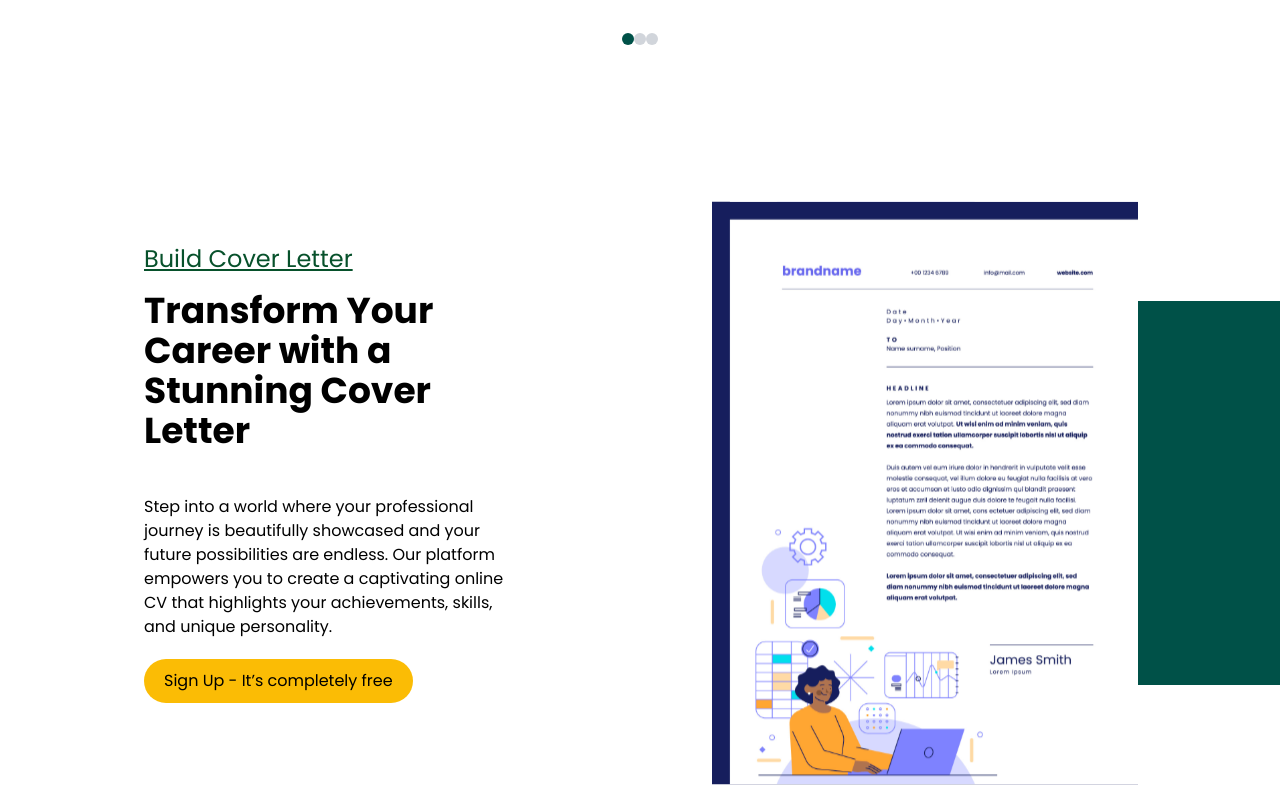
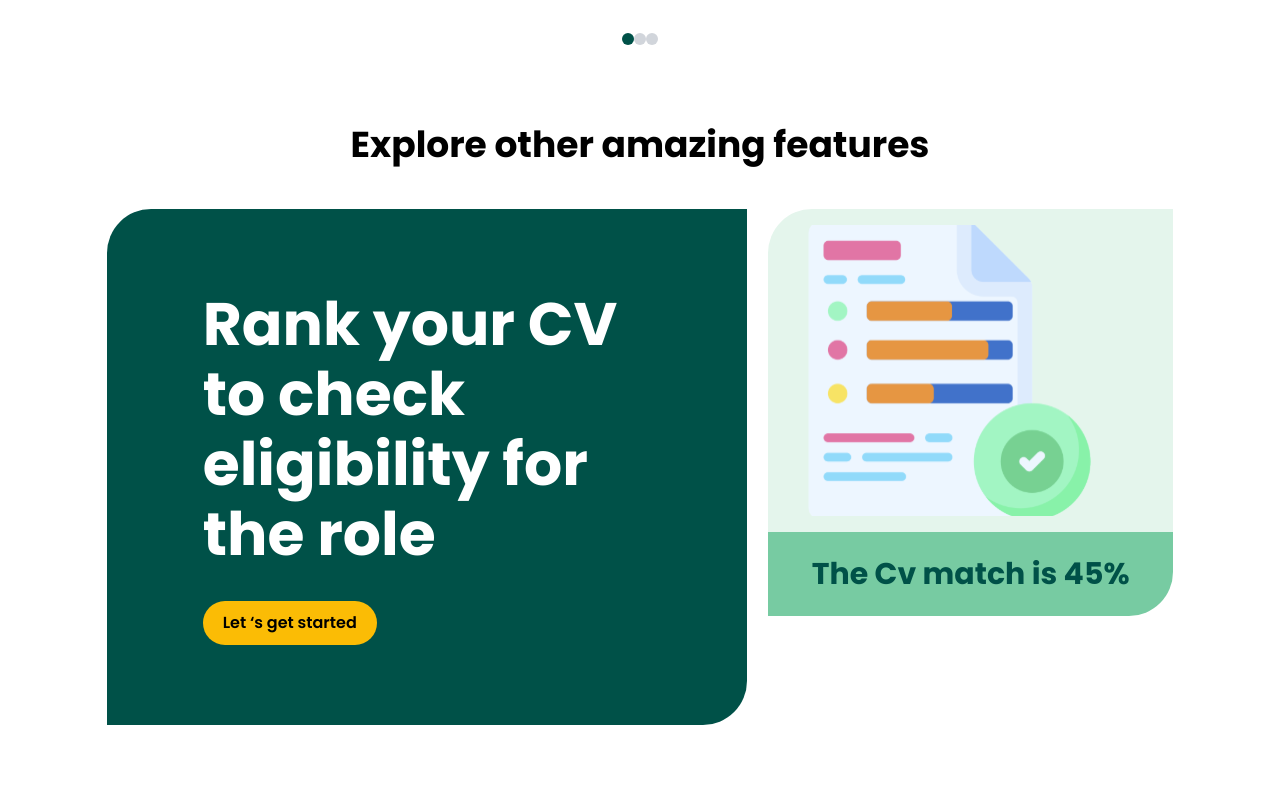
Before and after one commit to onuorachidimma/cv_maker, a React (Vite) app: page / in a window 1280 px wide. Shown: the part 1860-2660 px from the top of the page. Built offline with nearby package versions, Linux system fonts and the light colour scheme; a web font is replaced by a local one.

Commit message:
feat: add and style CV ranker section on Homepage

```diff
--- a/src/layouts/buttons/signupFreeBtn.jsx
+++ b/src/layouts/buttons/signupFreeBtn.jsx
@@ -1,8 +1,8 @@
 import { Link } from "react-router-dom"
-const SignupFreeButton = () => {
+const SignupFreeButton = (props) => {
     return(
         <div className="text-center md:text-left">
-            <button className="bg-customYellow py-2.5 px-5 rounded-35px text-base md:text-sm lg:text-base"><Link to="#">Sign Up - It’s completely free</Link></button>
+            <button className="bg-customYellow py-2.5 px-5 rounded-35px text-base md:text-sm lg:text-base font-semibold"><Link to={props.link}>{props.prompt}</Link></button>
         </div>
     )
 }
--- a/src/layouts/homepageBody1/homepageBody1.jsx
+++ b/src/layouts/homepageBody1/homepageBody1.jsx
@@ -4,9 +4,31 @@ import coverLetterSample1 from "../../assets/images/coverLetterSample1.svg";
 import manWithFiles from "../../assets/images/manWithPapers.svg";
 import TestimonialCard from "../cards/testimonialCard";
 import { Link } from "react-router-dom";
+import cvRAnkerImage from "../../assets/images/cvRankerImage.svg";
 const HomepageBody1 = () => {
   return (
     <div className="mb-32  ">
+      {/* ############## CV Ranker section ####################### */}
+
+      <div className="w-10/12 mx-auto mb-28">
+        <div className="flex justify-center">
+          <SectionHeading heading="Explore other amazing features" />
+        </div>
+        <div className="flex flex-wrap  justify-between gap-2">
+          <div className="bg-customDarkGreen w-full md:w-[60%] py-20 pl-24 pr-32 rounded-tlbr-44px ">
+            <h3 className="font-bold text-white text-6xl leading-70px  mb-8">Rank your CV to check eligibility for the role</h3>
+            <SignupFreeButton prompt="Let ‘s get started" link="rankCv/"/>
+          </div>
+
+          <div className="w-full md:w-[38%] rounded-tlbr-44px">
+            <div className="bg-customLightSeaGreen py-4 pl-8 rounded-tl-44px">
+              <img src={cvRAnkerImage} alt="CV Ranker IMAGE" className="w-[80%]"/>
+            </div>
+            <p className="bg-customSeaGreen p-6 rounded-br-44px font-bold text-customDarkGreen text-3xl text-center">The Cv match is 45% </p>
+          </div>
+        </div>
+      </div>
+
       {/* ############## Homepage Cover Letter section ####################### */}
       <div className="flex flex-wrap justify-between items-center  md:mb-8 lg:mb-16 w-10/12 mx-auto lg:w-full lg:pl-36  md:mt-5 ">
         <div className="w-full sm:w-full md:w-5/12 lg:w-4/12 md:pr-5 lg:pr-0">
@@ -21,7 +43,7 @@ const HomepageBody1 = () => {
             headingText="Step into a world where your professional journey is beautifully showcased and your future possibilities are endless. Our platform empowers you to create a captivating online CV that highlights your achievements, skills, and unique personality. "
           />
           <div className="pt-5 mb-4 md:mb-10">
-            <SignupFreeButton />
+            <SignupFreeButton prompt="Sign Up - It’s completely free" link="signup/" />
           </div>
         </div>
 
@@ -32,6 +54,20 @@ const HomepageBody1 = () => {
             alt=""
             className="z-10 w-full h-696px lg:w-9/12"
           />
+        </div>
+      </div>
+
+
+
+      <div className="bg-customBrightYellow flex flex-wrap gap-8 md:gap-0 justify-center items-center px-14  lg:px-36 py-24 my-24">
+        <div className="w-full md:w-6/12 lg:w-5/12">
+          <img src={manWithFiles} alt="" className="w-full" />
+        </div>
+
+        <div className="bg-customYellowB flex  items-center px-10  md:px-8 lg:px-36 py-12 md:py-14 w-full md:w-6/12 w-8/12 h-44 lg:h-40">
+          <h3 className="text-4xl  font-bold ">
+            Features Tailored for Your Success
+          </h3>
         </div>
       </div>
 
@@ -48,18 +84,6 @@ const HomepageBody1 = () => {
 
         <div>
           <TestimonialCard />
-        </div>
-      </div>
-
-      <div className="bg-customBrightYellow flex flex-wrap gap-8 md:gap-0 justify-center items-center px-14  lg:px-36 py-24 my-24">
-        <div className="w-full md:w-6/12 lg:w-5/12">
-          <img src={manWithFiles} alt="" className="w-full" />
-        </div>
-
-        <div className="bg-customYellowB flex  items-center px-10  md:px-8 lg:px-36 py-12 md:py-14 w-full md:w-6/12 w-8/12 h-44 lg:h-40">
-          <h3 className="text-4xl  font-bold ">
-            Features Tailored for Your Success
-          </h3>
         </div>
       </div>
 
```
